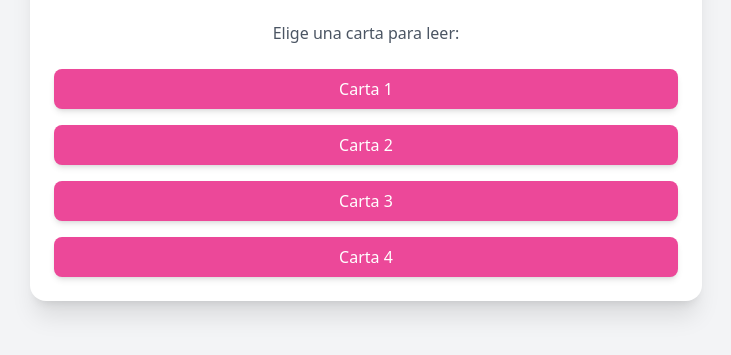
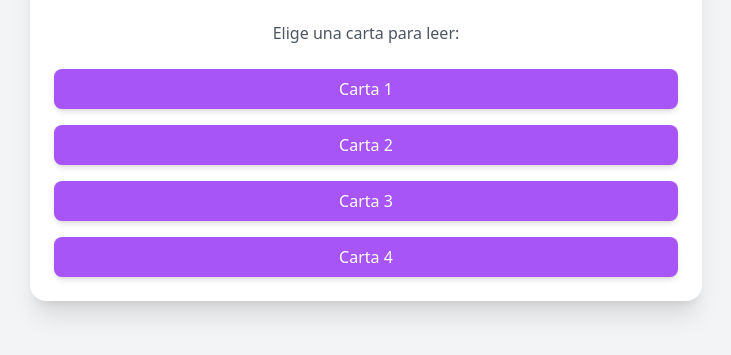
Before and after one commit to Tommybb7/Tommybb7.github.io, a plain HTML site: page index.html in a window 1280 px wide. Shown: the part 317-672 px from the top of the page, without its empty margins (274-1005 px from the left). Drawn offline with nearby package versions, Linux system fonts and the light colour scheme.

Commit message:
Add files via upload

```diff
--- a/index.html
+++ b/index.html
@@ -12,10 +12,10 @@
         <p class="text-xl font-semibold text-pink-600 mb-6">Eres lo mejor que me ha pasado en la vida, te amo con todo mi corazón.</p>
         <p class="text-gray-600 mb-6">Elige una carta para leer:</p>
         <div class="space-y-4">
-            <button onclick="showText('texto1')" class="w-full bg-pink-500 text-white py-2 rounded-lg shadow-md hover:bg-pink-600">Carta 1</button>
-            <button onclick="showText('texto2')" class="w-full bg-pink-500 text-white py-2 rounded-lg shadow-md hover:bg-pink-600">Carta 2</button>
-            <button onclick="showText('texto3')" class="w-full bg-pink-500 text-white py-2 rounded-lg shadow-md hover:bg-pink-600">Carta 3</button>
-            <button onclick="showText('texto4')" class="w-full bg-pink-500 text-white py-2 rounded-lg shadow-md hover:bg-pink-600">Carta 4</button>
+            <button onclick="showText('texto1')" class="w-full bg-purple-500 text-white py-2 rounded-lg shadow-md hover:bg-purple-600">Carta 1</button>
+            <button onclick="showText('texto2')" class="w-full bg-purple-500 text-white py-2 rounded-lg shadow-md hover:bg-purple-600">Carta 2</button>
+            <button onclick="showText('texto3')" class="w-full bg-purple-500 text-white py-2 rounded-lg shadow-md hover:bg-purple-600">Carta 3</button>
+            <button onclick="showText('texto4')" class="w-full bg-purple-500 text-white py-2 rounded-lg shadow-md hover:bg-purple-600">Carta 4</button>
         </div>
         <div id="textDisplay" class="mt-6 p-4 bg-gray-50 rounded-lg shadow-md hidden">
             <p id="textContent" class="text-gray-700"></p>
```
